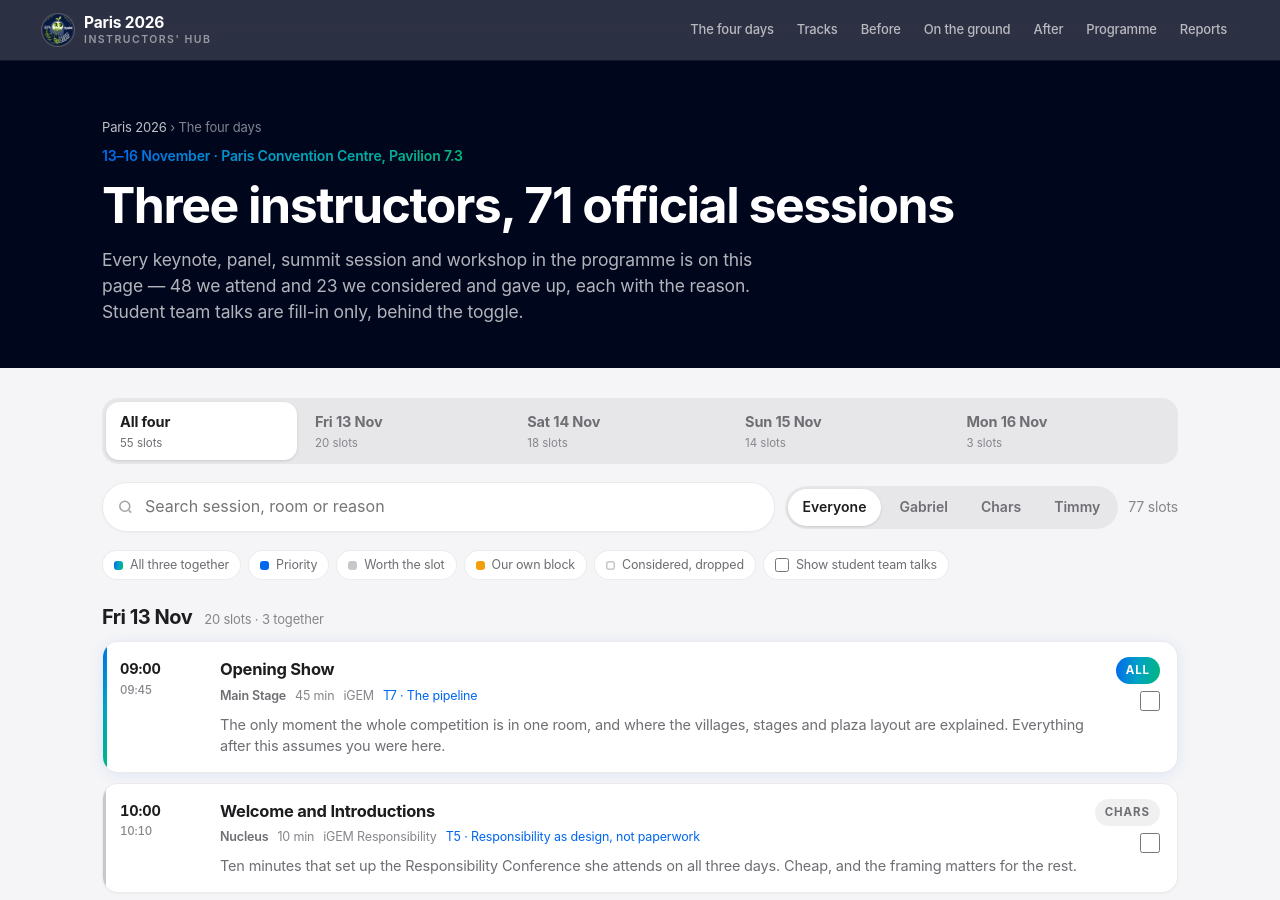
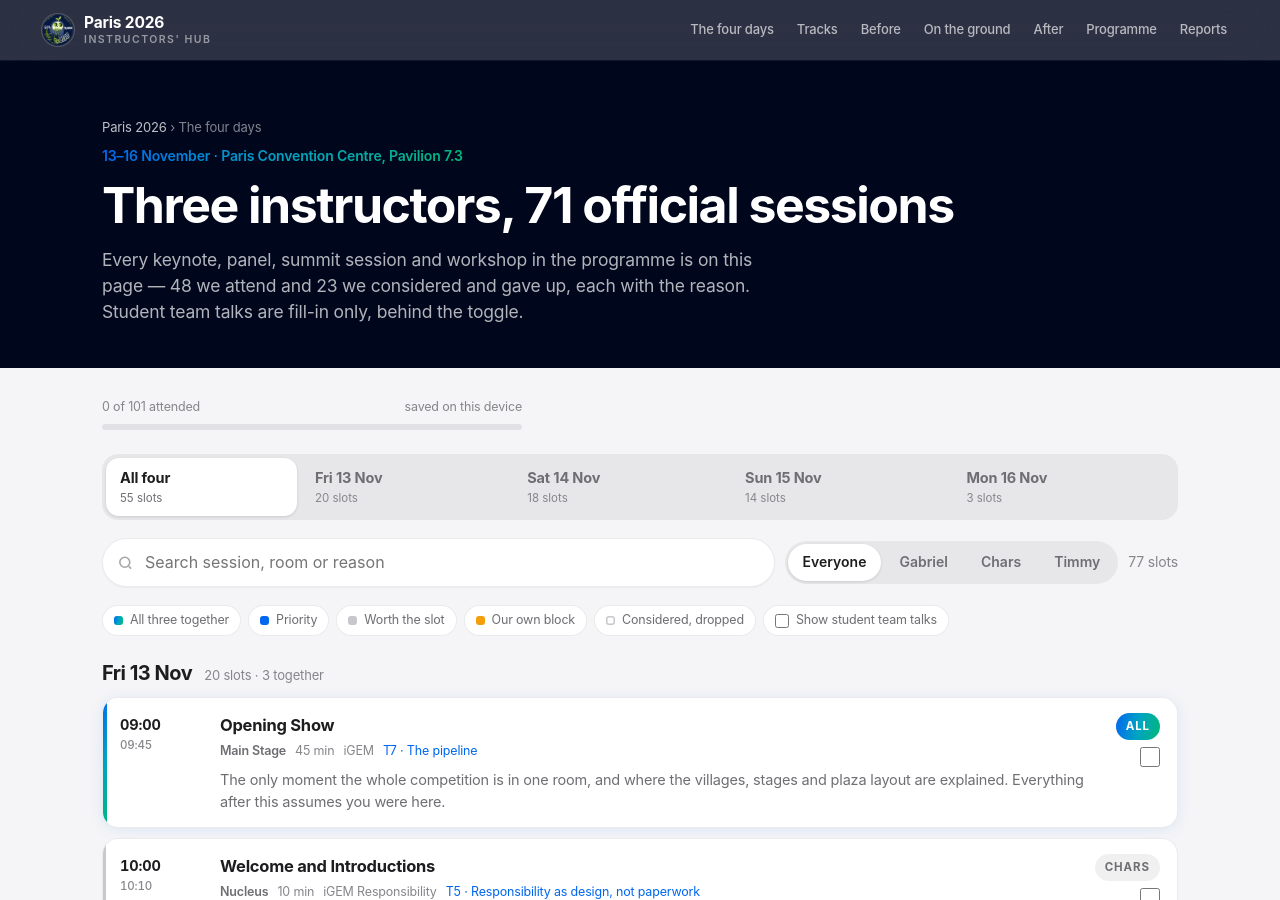
Before and after one commit to Timmy97-TW/igem-paris-2026-reports, a Jekyll site: the page built from schedule.html, in a window 1280 px wide and 900 px high. Built offline with Jekyll 4.4.1, drawn with Linux system fonts in a browser that asks for light colours.

Commit message:
Add attendance progress readout to the schedule page
Co-Authored-By: Claude Opus 5 <noreply@anthropic.com>

```diff
--- a/schedule.html
+++ b/schedule.html
@@ -16,6 +16,11 @@ description: Which official sessions each instructor attends in Paris, which we
 </header>
 
 <main class="wrap" style="padding-top:30px">
+
+  <div class="pbar" style="max-width:420px;margin:0 0 24px">
+    <div class="pbar-t" style="color:var(--ink3)"><span id="seen-lab">0 attended</span><span>saved on this device</span></div>
+    <div class="pbar-r" style="background:rgba(0,6,28,.08)"><i id="seen-bar" style="width:0"></i></div>
+  </div>
 
   <div class="days" id="days" role="group" aria-label="Filter by day">
     <button type="button" data-d="all" class="on"><b>All four</b><span>{{ J.planned }} slots</span></button>
@@ -149,6 +154,6 @@ description: Which official sessions each instructor attends in Paris, which we
     document.getElementById('tt').addEventListener('change', function () {
       showTT = this.checked; apply();
     });
-    tickList({ list: sch, rows: '.it', key: 'paris2026.attended' });
+    tickList({ list: sch, rows: '.it', key: 'paris2026.attended', verb: 'attended' });
   });
 </script>
```
